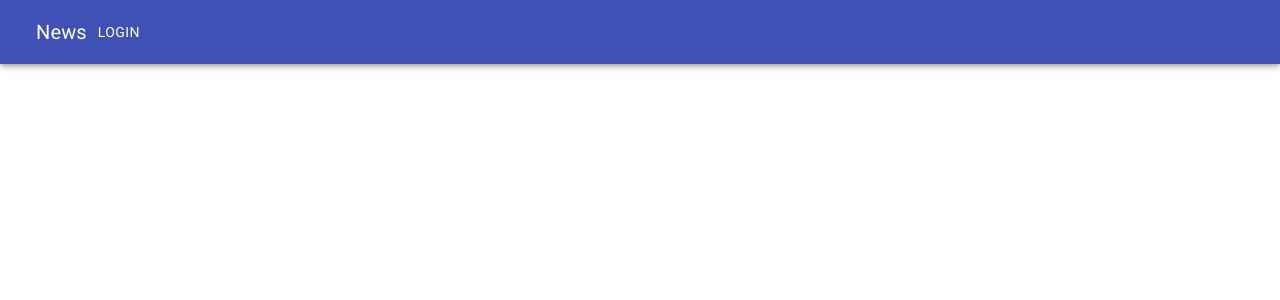
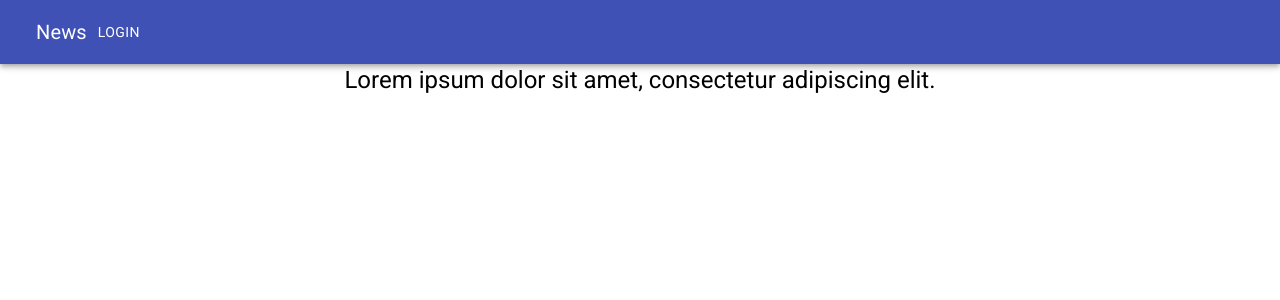
Before and after one commit to SchoolOfCode/w20_MentorUp, a React (Create React App) app in the folder mentorup/: page / in a window 1280 px wide. Shown: the top 300 px of the page. Built offline with nearby package versions, Linux system fonts and the light colour scheme; what reactfire would draw is missing.

Commit message:
added H1 to landing
Co-authored-by: Clarisse catclaclou@hotmail.fr
Co-authored-by: Toby Toby.D.Smith@Outlook.com

```diff
--- a/mentorup/src/components/Landing/Landing.js
+++ b/mentorup/src/components/Landing/Landing.js
@@ -1,9 +1,13 @@
+import { Typography } from "@material-ui/core";
 import React from "react";
 import Header from "../Header/Header";
 function Landing() {
   return (
     <div>
       <Header />
+      <Typography variant="h5">
+        Lorem ipsum dolor sit amet, consectetur adipiscing elit.{" "}
+      </Typography>
     </div>
   );
 }
```
